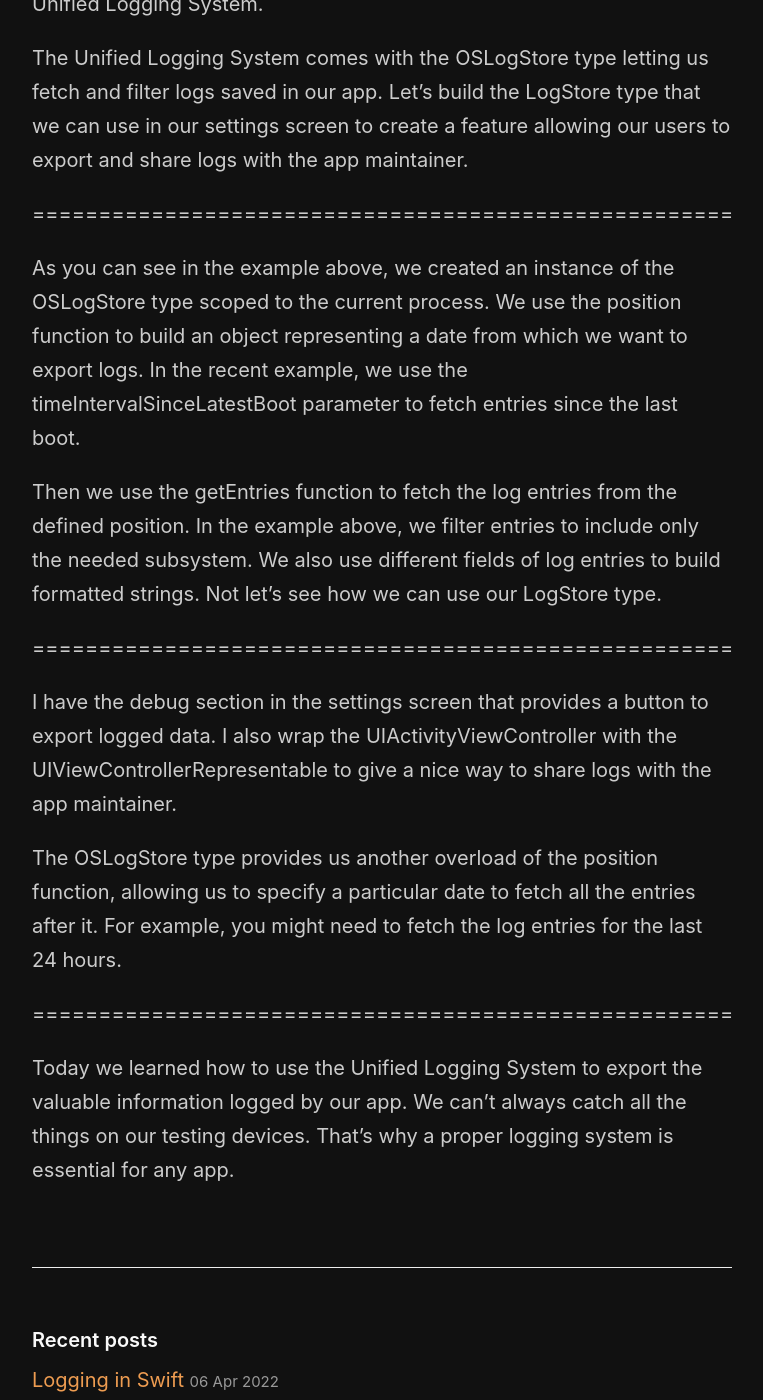
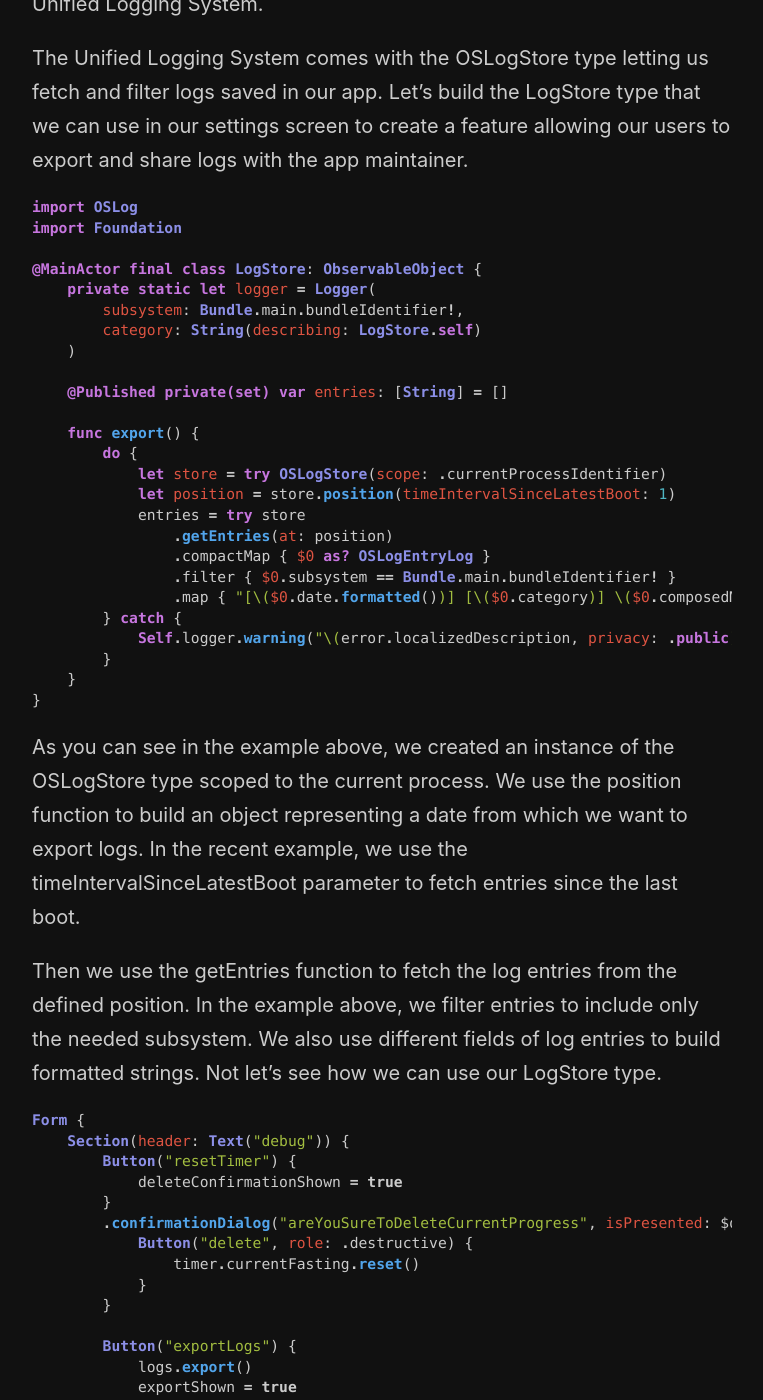
Before and after one commit to mecid/mecid.github.io, a Jekyll site: the page built from _posts/2022-04-19-exporting-data-from-unified-logging-system-in-swift.md, in a window 1280 px wide and 1400 px high, scrolled down 462 px. Shown: the whole window, without its empty margins (258-1021 px from the left). Built offline with Jekyll 4.4.1, drawn with Linux system fonts in a browser that asks for light colours; some of the changed text lies outside the part shown.

Commit message:
code examples to exporting logs post added

````diff
--- a/_posts/2022-04-19-exporting-data-from-unified-logging-system-in-swift.md
+++ b/_posts/2022-04-19-exporting-data-from-unified-logging-system-in-swift.md
@@ -7,18 +7,104 @@ We discussed building a proper logging system instead of using the print functio
 
 The Unified Logging System comes with the OSLogStore type letting us fetch and filter logs saved in our app. Let's build the LogStore type that we can use in our settings screen to create a feature allowing our users to export and share logs with the app maintainer.
 
-=====================================================
+```swift
+import OSLog
+import Foundation
+
+@MainActor final class LogStore: ObservableObject {
+    private static let logger = Logger(
+        subsystem: Bundle.main.bundleIdentifier!,
+        category: String(describing: LogStore.self)
+    )
+
+    @Published private(set) var entries: [String] = []
+
+    func export() {
+        do {
+            let store = try OSLogStore(scope: .currentProcessIdentifier)
+            let position = store.position(timeIntervalSinceLatestBoot: 1)
+            entries = try store
+                .getEntries(at: position)
+                .compactMap { $0 as? OSLogEntryLog }
+                .filter { $0.subsystem == Bundle.main.bundleIdentifier! }
+                .map { "[\($0.date.formatted())] [\($0.category)] \($0.composedMessage)" }
+        } catch {
+            Self.logger.warning("\(error.localizedDescription, privacy: .public)")
+        }
+    }
+}
+```
 
 As you can see in the example above, we created an instance of the OSLogStore type scoped to the current process. We use the position function to build an object representing a date from which we want to export logs. In the recent example, we use the timeIntervalSinceLatestBoot parameter to fetch entries since the last boot.
 
 Then we use the getEntries function to fetch the log entries from the defined position. In the example above, we filter entries to include only the needed subsystem. We also use different fields of log entries to build formatted strings. Not let's see how we can use our LogStore type.
 
-=====================================================
+```swift
+Form {
+    Section(header: Text("debug")) {
+        Button("resetTimer") {
+            deleteConfirmationShown = true
+        }
+        .confirmationDialog("areYouSureToDeleteCurrentProgress", isPresented: $deleteConfirmationShown) {
+            Button("delete", role: .destructive) {
+                timer.currentFasting.reset()
+            }
+        }
+
+        Button("exportLogs") {
+            logs.export()
+            exportShown = true
+        }
+        .sheet(isPresented: $exportShown) {
+            ShareView(items: [logs.entries.joined(separator: "\n")])
+        }
+    }
+}
+
+struct ShareView: UIViewControllerRepresentable {
+    typealias UIViewControllerType = UIActivityViewController
+
+    let items: [Any]
+
+    func makeUIViewController(context: Context) -> UIActivityViewController {
+        UIActivityViewController(activityItems: items, applicationActivities: nil)
+    }
+
+    func updateUIViewController(_ uiViewController: UIActivityViewController, context: Context) {
+    }
+}
+```
 
 I have the debug section in the settings screen that provides a button to export logged data. I also wrap the UIActivityViewController with the UIViewControllerRepresentable to give a nice way to share logs with the app maintainer.
 
 The OSLogStore type provides us another overload of the position function, allowing us to specify a particular date to fetch all the entries after it. For example, you might need to fetch the log entries for the last 24 hours.
 
-=====================================================
+```swift
+import OSLog
+import Foundation
+
+@MainActor final class LogStore: ObservableObject {
+    private static let logger = Logger(
+        subsystem: Bundle.main.bundleIdentifier!,
+        category: String(describing: LogStore.self)
+    )
+
+    @Published private(set) var entries: [String] = []
+
+    func export() {
+        do {
+            let store = try OSLogStore(scope: .currentProcessIdentifier)
+            let position = store.position(date: .now.addingTimeInterval(-24 * 3600))
+            entries = try store
+                .getEntries(at: position)
+                .compactMap { $0 as? OSLogEntryLog }
+                .filter { $0.subsystem == Bundle.main.bundleIdentifier! }
+                .map { "[\($0.date.formatted())] [\($0.category)] \($0.composedMessage)" }
+        } catch {
+            Self.logger.warning("\(error.localizedDescription, privacy: .public)")
+        }
+    }
+}
+```
 
 Today we learned how to use the Unified Logging System to export the valuable information logged by our app. We can't always catch all the things on our testing devices. That's why a proper logging system is essential for any app.
````
